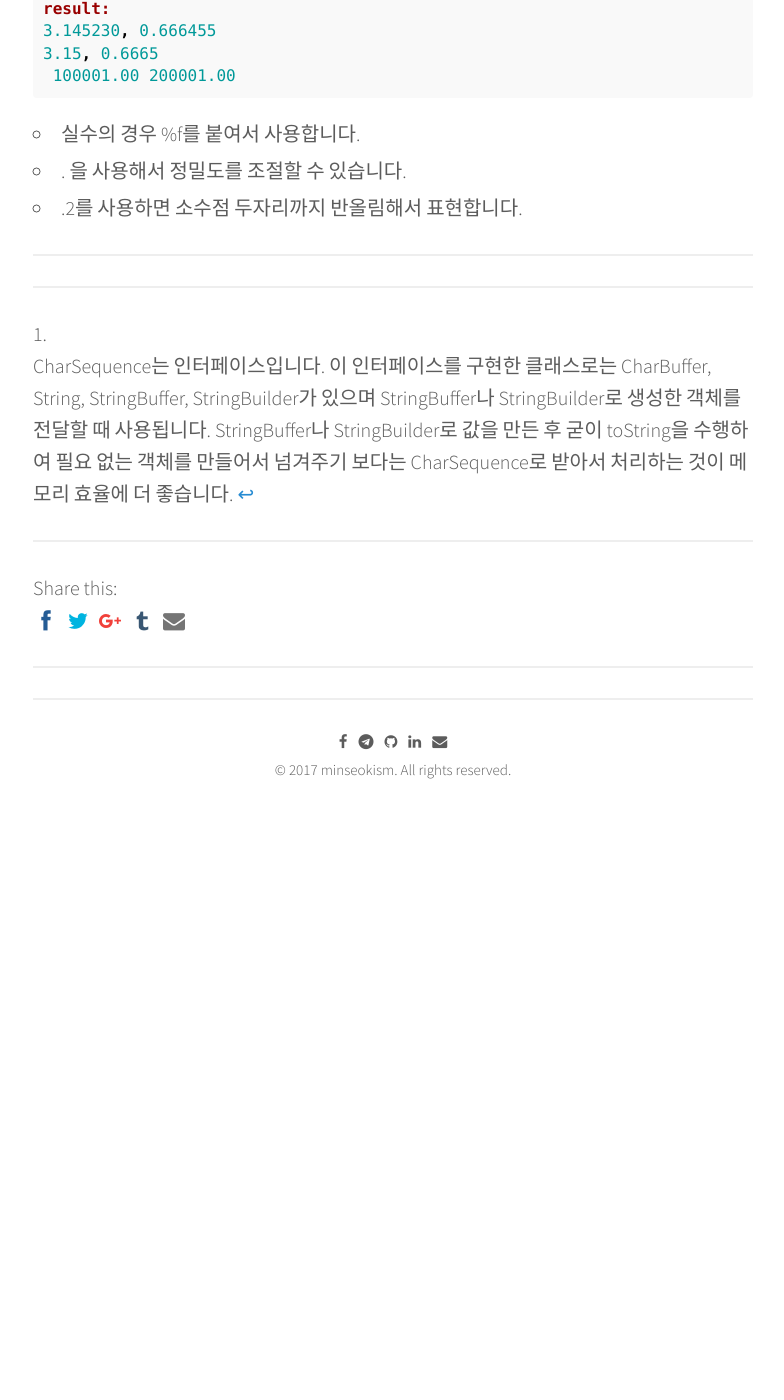
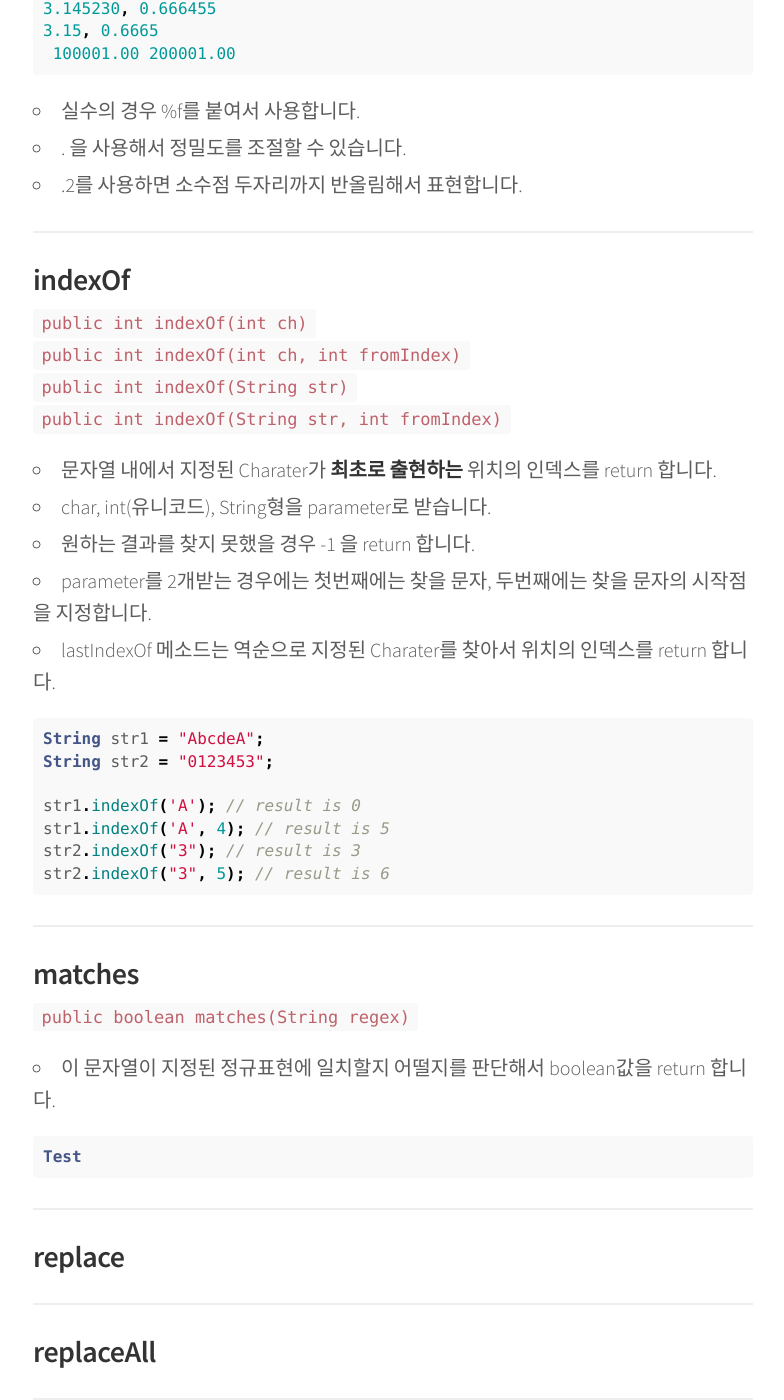
Before and after one commit to minseokism/minseokism.github.io, a Jekyll site: the page built from _posts/2017-04-07-java_string_01.md, in a window 1280 px wide and 1400 px high, scrolled down 8215 px. Shown: the whole window, without its empty margins (247-1031 px from the left). Built offline with Jekyll 4.4.1, drawn with Linux system fonts in a browser that asks for light colours; comment, search, counter and statistics services are not loaded; before the commit the page ends 9097 px from its top, so only the background shows below that; some of the changed text lies outside the part shown.

Commit message:
Changed post-04

````diff
--- a/_posts/2017-04-07-java_string_01.md
+++ b/_posts/2017-04-07-java_string_01.md
@@ -291,6 +291,50 @@ result:
 - .2를 사용하면 소수점 두자리까지 반올림해서 표현합니다.
 
 ---
+### indexOf
+`public int indexOf(int ch)`
+`public int indexOf(int ch, int fromIndex)`
+`public int indexOf(String str)`
+`public int indexOf(String str, int fromIndex)`
+
+- 문자열 내에서 지정된 Charater가 **최초로 출현하는** 위치의 인덱스를 return 합니다.
+- char, int(유니코드), String형을 parameter로 받습니다.
+- 원하는 결과를 찾지 못했을 경우 -1 을 return 합니다.
+- parameter를 2개받는 경우에는 첫번째에는 찾을 문자, 두번째에는 찾을 문자의 시작점을 지정합니다.
+- lastIndexOf 메소드는 역순으로 지정된 Charater를 찾아서 위치의 인덱스를 return 합니다.
+
+```java
+String str1 = "AbcdeA";
+String str2 = "0123453";
+
+str1.indexOf('A'); // result is 0
+str1.indexOf('A', 4); // result is 5
+str2.indexOf("3"); // result is 3
+str2.indexOf("3", 5); // result is 6
+```
+---
+
+### matches
+`public boolean matches(String regex)`
+- 이 문자열이 지정된 정규표현에 일치할지 어떨지를 판단해서 boolean값을 return 합니다.
+
+```java
+Test
+```
+---
+
+### replace
+---
+
+### replaceAll
+---
+
+### split
+---
+
+### substring
+---
+
 
 ---
  [^CharSequence]:CharSequence는 인터페이스입니다. 이 인터페이스를 구현한 클래스로는 CharBuffer, String, StringBuffer, StringBuilder가 있으며 StringBuffer나 StringBuilder로 생성한 객체를 전달할 때 사용됩니다. StringBuffer나 StringBuilder로 값을 만든 후 굳이 toString을 수행하여 필요 없는 객체를 만들어서 넘겨주기 보다는 CharSequence로 받아서 처리하는 것이 메모리 효율에 더 좋습니다.
````
Also changed, not shown: other parts of _posts/2017-04-07-java_string_01.md (+4 -4 lines), _posts/2017-04-04-java_data_type_01.md (+4 -4 lines).
